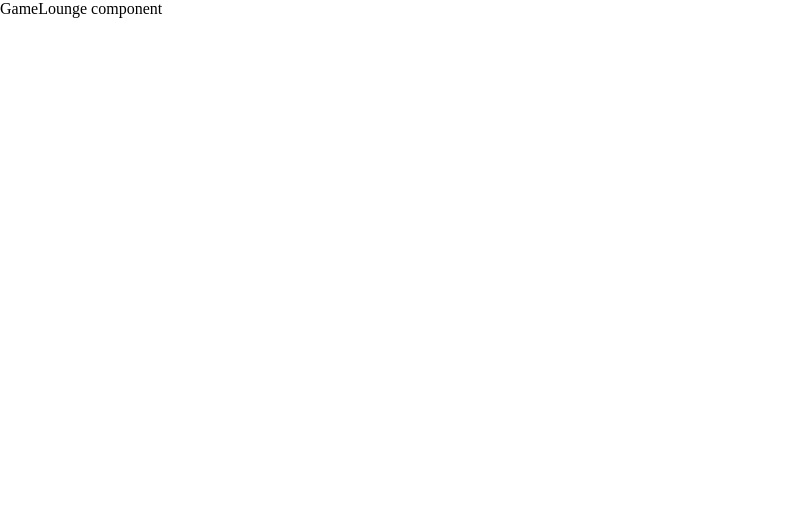
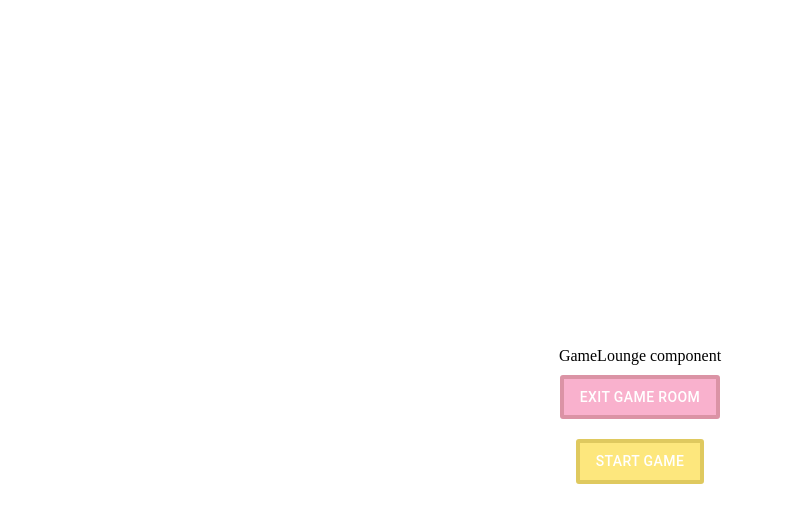
Before and after one commit to angelgravel/enroute, a React (Create React App) app in the folder frontend/: page /gamelounge in a window 1280 px wide. Shown: the top 522 px of the page, without its empty margins (0-785 px from the left). Built offline with nearby package versions, Linux system fonts and the light colour scheme; no server answers.

Commit message:
12 add modal, routing and buttons

```diff
--- a/frontend/src/App.tsx
+++ b/frontend/src/App.tsx
@@ -1,4 +1,4 @@
-import React, { FC, useEffect, useRef, useState } from "react";
+import React, { FC, useEffect, useState } from "react";
 import { useDispatch } from "react-redux";
 import socketIOClient from "socket.io-client";
 import StoreWithProvider from "./redux/store";
@@ -6,9 +6,7 @@ import { setTest } from "./redux/test/index";
 import {
   BrowserRouter as Router,
   Route,
-  Redirect,
   Switch,
-  Link
 } from "react-router-dom";
 import { createMuiTheme, ThemeProvider } from "@material-ui/core";
 import styled from "styled-components";
@@ -38,6 +36,7 @@ const theme = createMuiTheme({
         boxShadow: 'none',
         border: "4px solid",
         margin: '10px',
+        color: 'white',
         '& > .MuiButton-label': {
           color: 'white',
         },
@@ -51,10 +50,16 @@ const theme = createMuiTheme({
     },
     MuiTypography: {
       h1: {
-        fontFamily: 'Amatic SC'
+        fontFamily: 'Amatic SC',
+        color: "rgb(88, 88, 88)"
       },
       h2: {
-        fontFamily: 'Amatic SC'
+        fontFamily: 'Amatic SC',
+        color: "rgb(88, 88, 88)"
+      },
+      h3: {
+        fontFamily: 'Amatic SC',
+        color: "rgb(88, 88, 88)"
       }
     }
   }
@@ -89,12 +94,8 @@ const App: FC = () => {
       <ThemeProvider theme={theme}>
         <Container>
           <Switch>
-            <Route path="/gamelounge">
-              <GameLounge />
-            </Route>
-            <Route path="/">
-              <Home />
-            </Route>
+          <Route path={`/`} exact render={() => <Home />} />
+          <Route path={`/gamelounge`} exact render={() => <GameLounge />} />
           </Switch>
         </Container>
         </ThemeProvider>
--- a/frontend/src/routes/GameLounge.tsx
+++ b/frontend/src/routes/GameLounge.tsx
@@ -1,11 +1,29 @@
 import { FC } from "react";
+import { Button } from "@material-ui/core";
+import { Link } from "react-router-dom";
+import styled from "styled-components";
+
+const Container = styled.div`
+    text-align: center;
+    padding: 20px;
+    height: 100%;
+    display: flex;
+    flex-direction: column;
+    justify-content: center;
+    align-items: center;
+    overflow: scroll;
+`;
 
 const GameLounge: FC = () => {
 
     return(
-        <div>
+        <Container>
             GameLounge component
-        </div>
+            <Link to="/" style={{textDecoration: 'none'}}>
+                <Button variant="contained" color="secondary">Exit game room</Button>
+            </Link>
+            <Button variant="contained" color="primary" onClick={() => console.log("start game")}>Start game</Button>
+        </Container>
     );
   };
 
--- a/frontend/src/routes/Home.tsx
+++ b/frontend/src/routes/Home.tsx
@@ -1,6 +1,9 @@
-import React, { FC } from "react";
-import { Button, Typography } from "@material-ui/core";
+import React, { FC, useState } from "react";
+import { Button, Typography, Modal, Backdrop, Fade, FormControl, InputLabel, OutlinedInput, InputAdornment, IconButton } from "@material-ui/core";
 import styled from "styled-components";
+import ArrowForwardIcon from '@material-ui/icons/ArrowForward';
+import { useHistory } from "react-router-dom";
+import { Link } from "react-router-dom";
 
 import logo from "../assets/location.gif";
 
@@ -16,25 +19,83 @@ const Container = styled.div`
 `;
 
 const Home: FC = () => {
+    const history = useHistory();
+    const [isModalOpen, setIsModalOpen] = useState<boolean>(false);
+    const [gameCode, setGameCode] = useState<string>("");
+
+    //TODO: Add functionality to join a game (check if game code exits and if there is enough room)
+    const handleGameCode = () => {
+        console.log("enter game with code: ", gameCode);
+        if(gameCode === "hej") history.push("/gamelounge") //If gamecode is "hej then it will route to gamelounge"
+    }
 
     return(
         <Container>
             <img src={logo} />
-            <Typography variant="h2" style={{color: '#585858'}} >EN ROUTE</Typography>
+            <Typography variant="h2">EN ROUTE</Typography>
+            <Link to='/gamelounge' style={{textDecoration: 'none'}}>
                 <Button
                     variant='contained'
                     color='primary'
-                onClick={() => console.log("Lets create a new game")} //TODO: Add functionality to join a game
+                    onClick={() => console.log("Lets create a new game")} //TODO: Add functionality to create a game
                     >
                     <Typography variant="h6" style={{filter: "drop-shadow(0 0 5px rgba(50, 50, 50, 0.2))"}}>Create game</Typography>
                 </Button>
+            </Link>
             <Button
                 variant='contained'
                 color='secondary'
-                onClick={() => console.log("Lets create join a game")} //TODO: Add functionality to join a game
+                onClick={() => setIsModalOpen(true)}
             >
                 <Typography variant="h6">Join game</Typography>
             </Button>
+
+            <Modal
+                aria-labelledby="transition-modal-title"
+                aria-describedby="transition-modal-description"
+                style={{display: 'flex', alignItems: 'center', justifyContent: 'center'}}
+                open={isModalOpen}
+                onClose={() => setIsModalOpen(false)}
+                closeAfterTransition
+                BackdropComponent={Backdrop}
+                BackdropProps={{ timeout: 500}}
+            >
+                <Fade in={isModalOpen}>
+                <div
+                    style={{
+                        backgroundColor: "white",
+                        border: '4px solid #f9b1cd',
+                        borderRadius: '4px',
+                        padding: '10px',
+                    }}
+                >
+                    <Typography variant="h3" style={{margin: '10px'}} >Enter game code:</Typography>
+
+                    <FormControl variant="outlined">
+                        <InputLabel htmlFor="game_code" >Game code</InputLabel>
+                        <OutlinedInput
+                            id="game_code"
+                            type={'text'}
+                            // value={gameCode}
+                            onChange={(e) => setGameCode(e.target.value)}
+                            endAdornment={
+                            <InputAdornment position="end">
+                                <IconButton
+                                aria-label="toggle password visibility"
+                                onClick={handleGameCode}
+                                edge="end"
+                                >
+                                <ArrowForwardIcon />
+                                </IconButton>
+                            </InputAdornment>
+                            }
+                            labelWidth={70}
+                        />
+                    </FormControl>
+
+                </div>
+                </Fade>
+            </Modal>
         </Container>
     );
   };
```
Also changed, not shown: frontend/public/manifest.json. Lines whose indentation alone changed are shown as unchanged.
